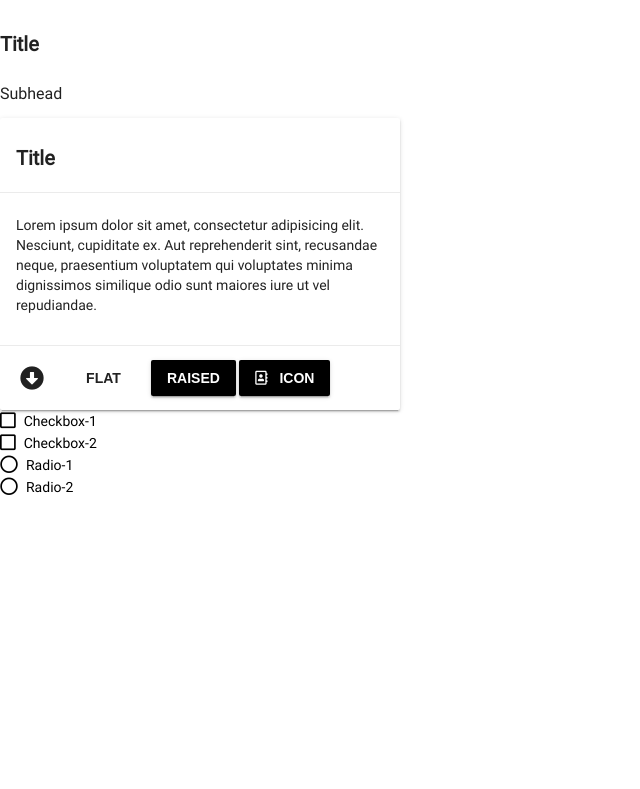
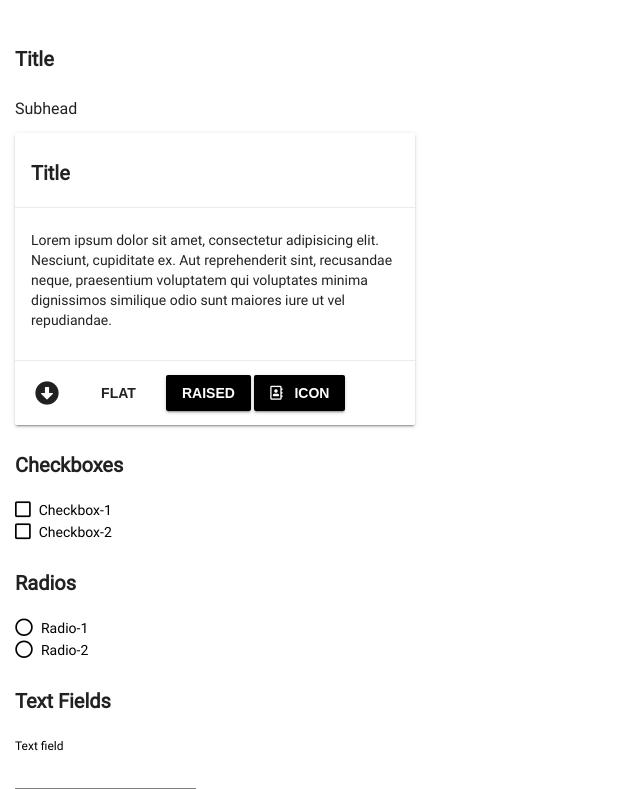
Before and after one commit to omelenetskiy/UI-for-final-task, a plain HTML site: page index.html in a window 1280 px wide. Shown: the part 175-964 px from the top of the page, without its empty margins (0-640 px from the left). Before the commit the page ends 800 px from the top, so only its background shows below. Drawn offline with Linux system fonts and the light colour scheme.

Commit message:
add text fields

```diff
--- a/index.html
+++ b/index.html
@@ -35,6 +35,7 @@
       </div>
   </div>
   <div>
+    <h4 class="ui-text-title">Checkboxes</h4>
     <label class="ui-checkbox">
         <input type="checkbox">
         <span></span>
@@ -47,6 +48,7 @@
     </label>
   </div>
   <div>
+    <h4 class="ui-text-title">Radios</h4>
     <label class="ui-radio">
         <input type="radio" name="1">
         <span></span>
@@ -58,5 +60,12 @@
         Radio-2
     </label>
   </div>
+  <div>
+    <h4 class="ui-text-title">Text Fields</h4>
+    <label class="ui-field">
+      <input type="text">
+      <span>Text field</span>
+    </label>
+  </div>
 </body>
 </html>
--- a/sass/main.sass
+++ b/sass/main.sass
@@ -9,7 +9,7 @@
 
 html, body
   width: 100%
-  height: 100%
+  min-height: 100%
 
 body
   font-family: 'Roboto-Regular', sans-serif
@@ -172,3 +172,20 @@ button
   input[type=radio]:checked + span::before
     content: '\f192'
     font-family: "Font Awesome 5 Free"
+
+// TEXT FIELDS
+.ui-field
+  display: inline-flex
+  flex-direction: column-reverse
+  span
+    font-size: 12px
+    user-select: none
+  input[type=text]
+    border: 0
+    border-bottom: 1px solid rgba(0, 0, 0, 0.5)
+    padding: 8px 0
+    background: none
+    &:focus
+      border-bottom: 2px solid #6200ee
+    &:focus + span
+      color: #6200ee
--- a/sass/signin.sass
+++ b/sass/signin.sass
@@ -1,2 +1,4 @@
+body
+  padding: 15px
 .ui-card
   width: 400px
```
Also changed, not shown: sass/css/main.css, sass/css/signin.css.
